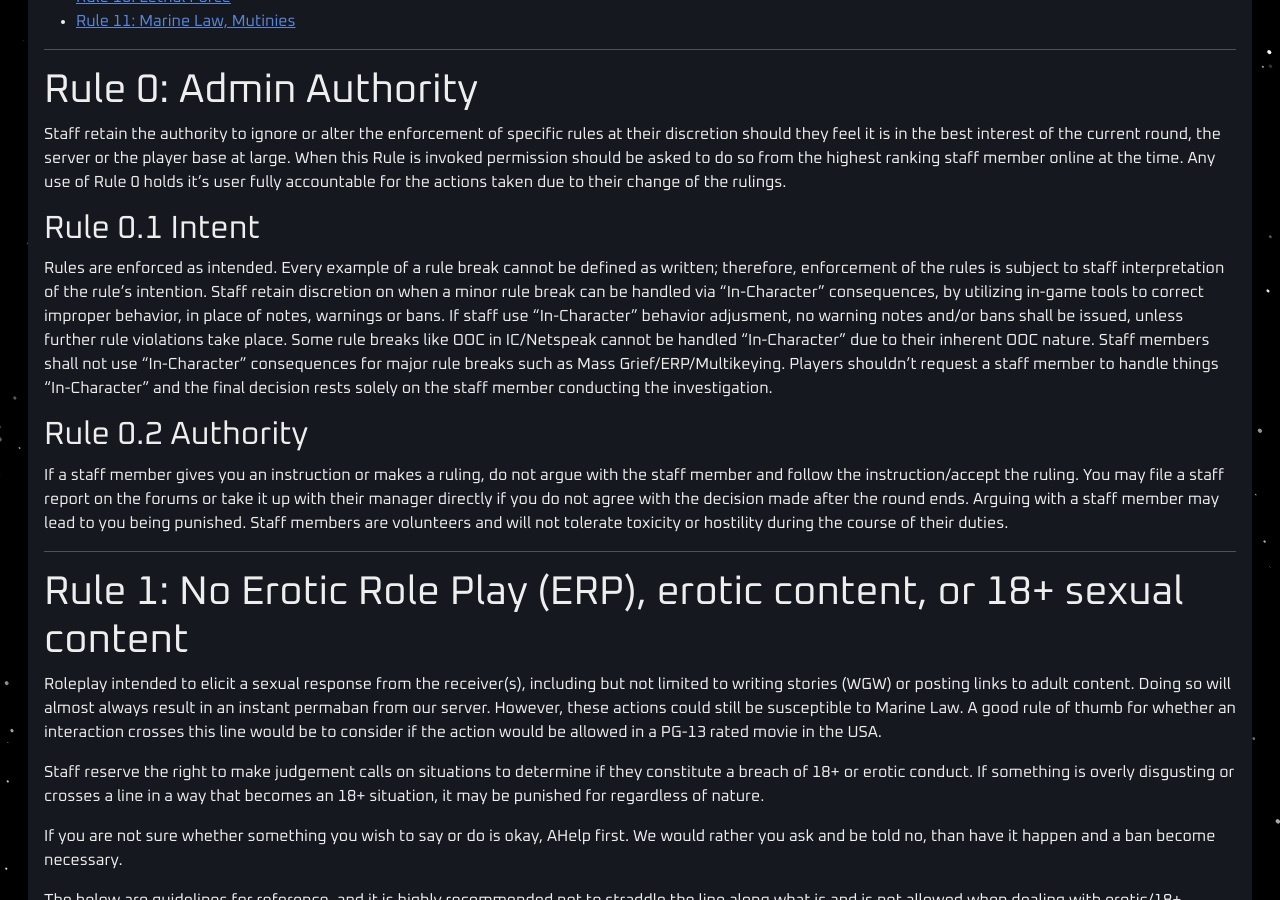
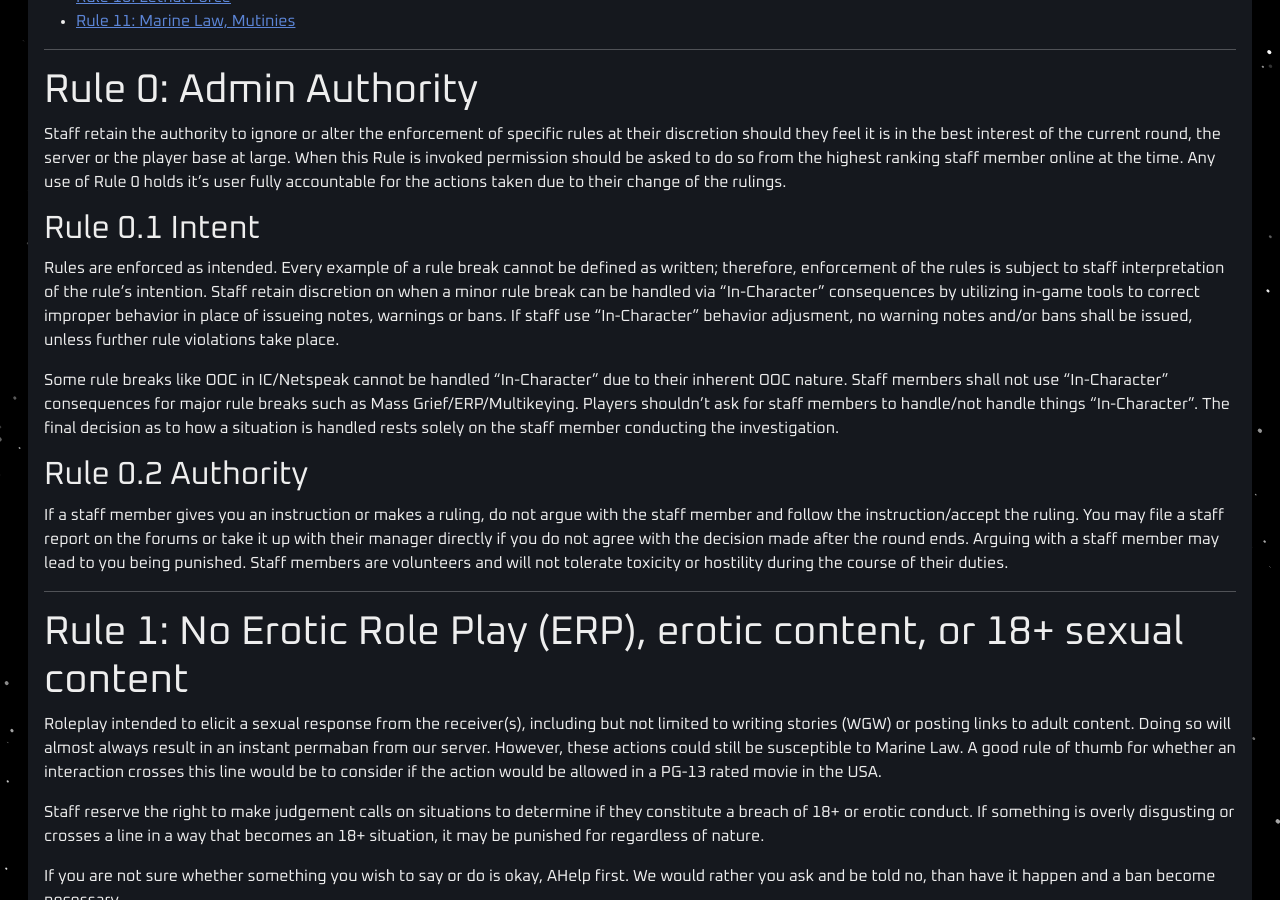
Before and after one commit to cmss13-devs/web, a Jekyll site: the page built from rules.md, in a window 1280 px wide and 900 px high, scrolled down 388 px. Built offline with Jekyll 4.4.1, drawn with Linux system fonts in a browser that asks for light colours.

Commit message:
Update rules.md

```diff
--- a/rules.md
+++ b/rules.md
@@ -28,8 +28,9 @@ Staff retain the authority to ignore or alter the enforcement of specific rules
 
 ## Rule 0.1 Intent
 
-Rules are enforced as intended. Every example of a rule break cannot be defined as written; therefore, enforcement of the rules is subject to staff interpretation of the rule's intention. Staff retain discretion on when a minor rule break can be handled via "In-Character" consequences, by utilizing in-game tools to correct improper behavior, in place of notes, warnings or bans. If staff use "In-Character" behavior adjusment, no warning notes and/or bans shall be issued, unless further rule violations take place.
-Some rule breaks like OOC in IC/Netspeak cannot be handled "In-Character" due to their inherent OOC nature. Staff members shall not use "In-Character" consequences for major rule breaks such as Mass Grief/ERP/Multikeying. Players shouldn't request a staff member to handle things "In-Character" and the final decision rests solely on the staff member conducting the investigation.
+Rules are enforced as intended. Every example of a rule break cannot be defined as written; therefore, enforcement of the rules is subject to staff interpretation of the rule's intention. Staff retain discretion on when a minor rule break can be handled via "In-Character" consequences by utilizing in-game tools to correct improper behavior in place of issueing notes, warnings or bans. If staff use "In-Character" behavior adjusment, no warning notes and/or bans shall be issued, unless further rule violations take place.
+
+Some rule breaks like OOC in IC/Netspeak cannot be handled "In-Character" due to their inherent OOC nature. Staff members shall not use "In-Character" consequences for major rule breaks such as Mass Grief/ERP/Multikeying. Players shouldn't ask for staff members to handle/not handle things "In-Character". The final decision as to how a situation is handled rests solely on the staff member conducting the investigation.
 
 ## Rule 0.2 Authority
 
```
